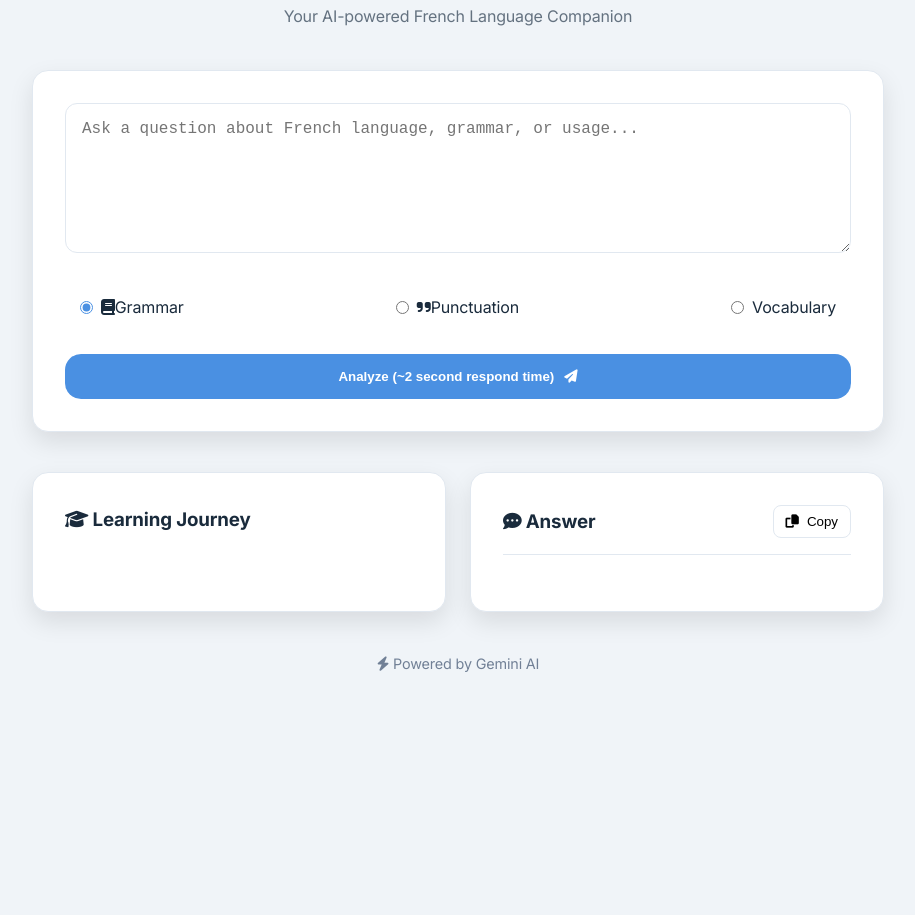
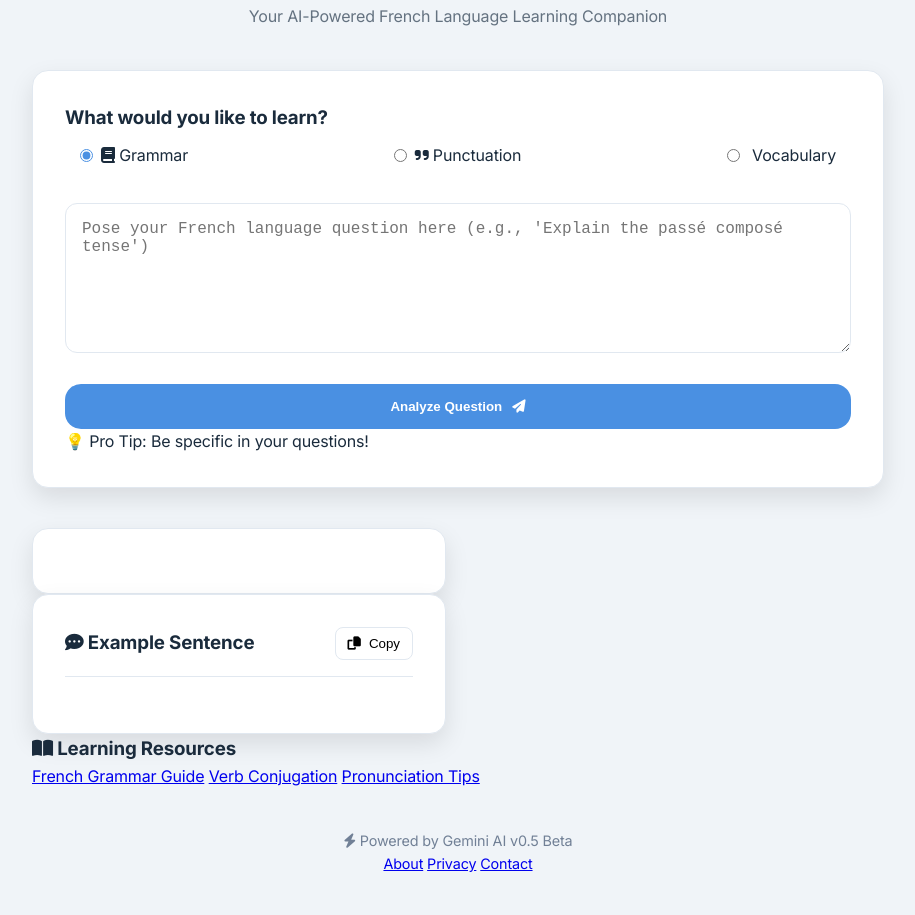
Before and after one commit to 1dupuis/chat, a plain HTML site: page index.html in a window 1280 px wide. Shown: the part 118-1033 px from the top of the page, without its empty margins (182-1097 px from the left). Before the commit the page ends 833 px from the top, so only its background shows below. Drawn offline with Linux system fonts and the light colour scheme.

Commit message:
Update index.html

```diff
--- a/index.html
+++ b/index.html
@@ -3,7 +3,7 @@
 <head>
     <meta charset="UTF-8">
     <meta name="viewport" content="width=device-width, initial-scale=1.0">
-    <title>ChatDupuis</title>
+    <title>ChatDupuis - French Language Companion</title>
 
     <!-- Font Awesome -->
     <link rel="stylesheet" href="https://cdnjs.cloudflare.com/ajax/libs/font-awesome/6.4.2/css/all.min.css">
@@ -11,7 +11,7 @@
     <!-- Google Fonts -->
     <link rel="preconnect" href="https://fonts.googleapis.com">
     <link rel="preconnect" href="https://fonts.gstatic.com" crossorigin>
-    <link href="https://fonts.googleapis.com/css2?family=Inter:wght@300;400;600;700&display=swap" rel="stylesheet">
+    <link href="https://fonts.googleapis.com/css2?family=Inter:wght@300;400;600;700&family=Source+Code+Pro:wght@400;600&display=swap" rel="stylesheet">
 
     <!-- Custom Styles -->
     <link rel="stylesheet" href="styles.css">
@@ -19,60 +19,101 @@
 <body>
     <div class="container">
         <header>
-            <h1><i class="fas fa-language"></i> ChatDupuis-0.5B</h1>
-            <p>Your AI-powered French Language Companion</p>
+            <h1><i class="fas fa-language"></i> ChatDupuis</h1>
+            <p>Your AI-Powered French Language Learning Companion</p>
         </header>
 
         <main>
+            <div class="chat-container">
                 <div class="input-area">
+                    <div class="input-header">
+                        <h3>What would you like to learn?</h3>
+                        <div class="query-type-selector">
+                            <label class="radio-btn">
+                                <input type="radio" name="query-type" value="grammar" checked>
+                                <span><i class="fas fa-book"></i> Grammar</span>
+                            </label>
+                            <label class="radio-btn">
+                                <input type="radio" name="query-type" value="punctuation">
+                                <span><i class="fas fa-quote-right"></i> Punctuation</span>
+                            </label>
+                            <label class="radio-btn">
+                                <input type="radio" name="query-type" value="vocabulary">
+                                <span><i class="fas fa-dictionary"></i> Vocabulary</span>
+                            </label>
+                        </div>
+                    </div>
+
                     <textarea
                         id="user-query"
-                    placeholder="Ask a question about French language, grammar, or usage..."
+                        placeholder="Pose your French language question here (e.g., 'Explain the passé composé tense')"
                         rows="4"
                     ></textarea>
-                <div class="query-type-selector">
-                    <label>
-                        <input type="radio" name="query-type" value="grammar" checked>
-                        <i class="fas fa-book"></i> Grammar
-                    </label>
-                    <label>
-                        <input type="radio" name="query-type" value="punctuation">
-                        <i class="fas fa-quote-right"></i> Punctuation
-                    </label>
-                    <label>
-                        <input type="radio" name="query-type" value="vocabulary">
-                        <i class="fas fa-dictionary"></i> Vocabulary
-                    </label>
-                </div>
+
+                    <div class="query-actions">
                         <button id="submit-btn">
-                    <span>Analyze (~2 second respond time)</span>
+                            <span>Analyze Question</span>
                             <i class="fas fa-paper-plane"></i>
                         </button>
+                        <div class="query-hints">
+                            <span>💡 Pro Tip: Be specific in your questions!</span>
                         </div>
+                    </div>
+                </div>
+
                 <div id="result-container" class="result-container hidden">
-                <div class="learning-steps">
-                    <h3><i class="fas fa-graduation-cap"></i> Learning Journey</h3>
-                    <div id="explanation-steps"></div>
+                    <div class="conversation-thread">
+                        <div class="message user-message">
+                            <div class="message-content" id="user-query-display"></div>
                         </div>
+                        <div class="message ai-message">
+                            <div class="learning-steps" id="explanation-steps"></div>
                             <div class="answer-box">
                                 <div class="answer-header">
-                        <h3><i class="fas fa-comment-dots"></i> Answer</h3>
+                                    <h3><i class="fas fa-comment-dots"></i> Example Sentence</h3>
                                     <button id="copy-btn" class="copy-btn">
-                            <i class="fas fa-copy"></i>
-                            Copy
+                                        <i class="fas fa-copy"></i> Copy
                                     </button>
                                 </div>
                                 <div id="answer-content" class="answer-content"></div>
                             </div>
                         </div>
+                    </div>
+                </div>
+            </div>
+
+            <div class="additional-resources">
+                <h3><i class="fas fa-book-open"></i> Learning Resources</h3>
+                <div class="resource-links">
+                    <a href="#" class="resource-link">French Grammar Guide</a>
+                    <a href="#" class="resource-link">Verb Conjugation</a>
+                    <a href="#" class="resource-link">Pronunciation Tips</a>
+                </div>
+            </div>
         </main>
+
         <footer>
-            <p><i class="fas fa-bolt"></i> Powered by Gemini AI</p>
+            <div class="footer-content">
+                <p>
+                    <i class="fas fa-bolt"></i> Powered by Gemini AI
+                    <span class="version-tag">v0.5 Beta</span>
+                </p>
+                <div class="footer-links">
+                    <a href="#">About</a>
+                    <a href="#">Privacy</a>
+                    <a href="#">Contact</a>
+                </div>
+            </div>
         </footer>
     </div>
+
     <div id="loading-overlay" class="loading-overlay">
+        <div class="spinner-container">
             <div class="spinner"></div>
+            <p>Analyzing your question...</p>
         </div>
+    </div>
+
     <script src="script.js" type="module"></script>
 </body>
 </html>
```
Lines whose indentation alone changed are shown as unchanged.
